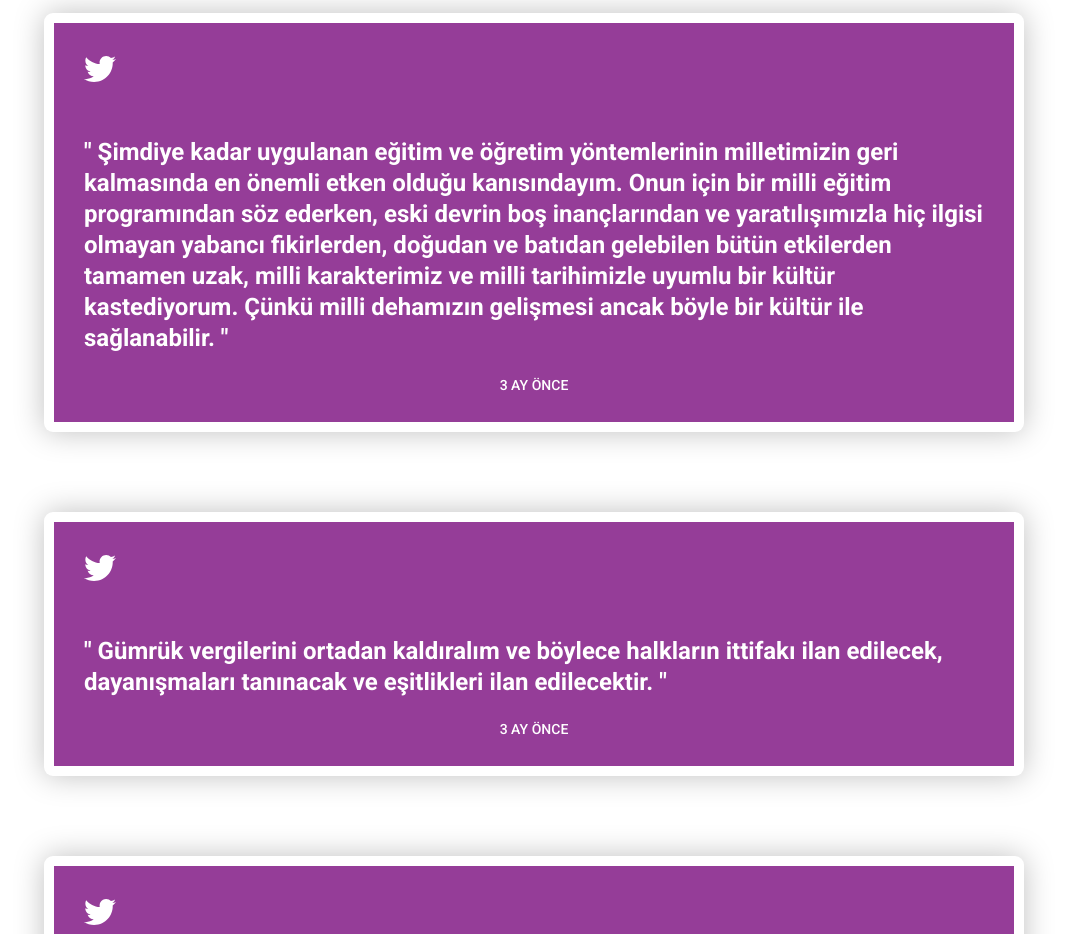
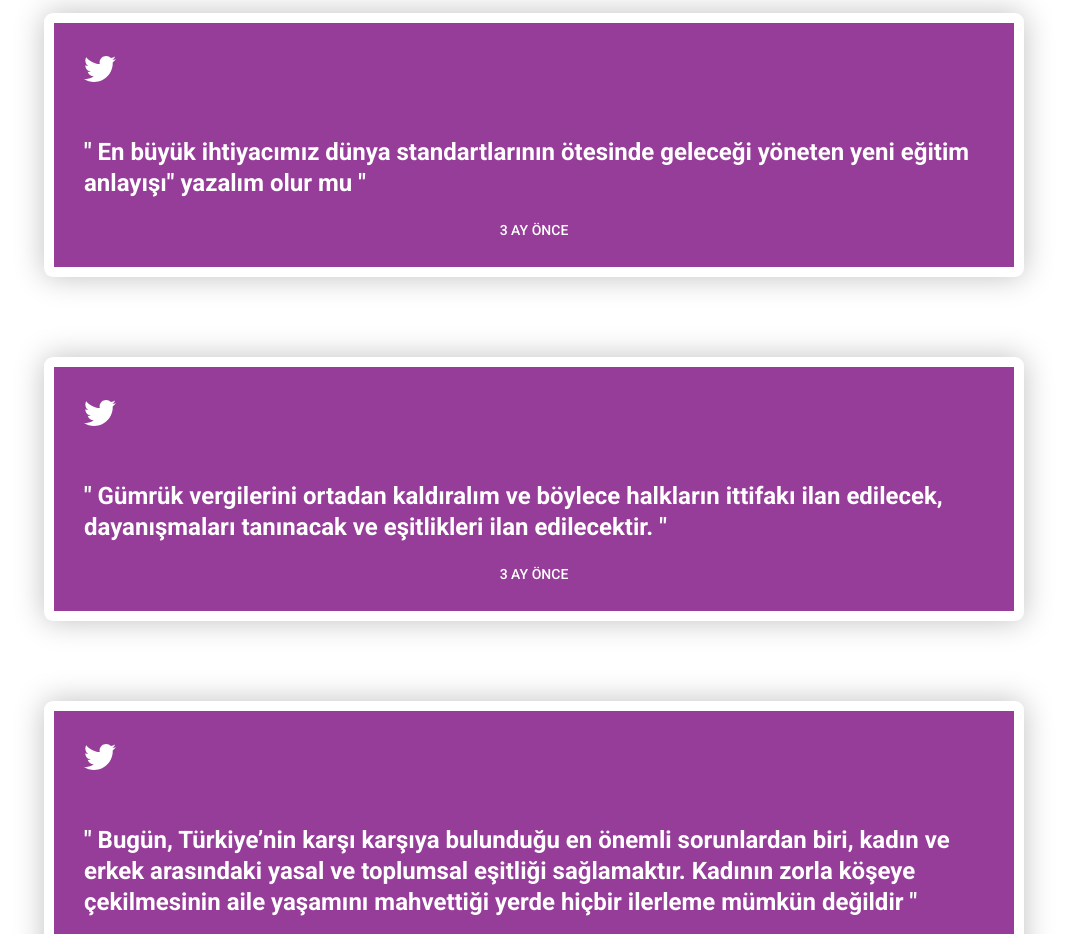
Before and after one commit to kamrankamilli/political-candidate, a React (Create React App) app: page / in a window 1280 px wide. Shown: the part 1640-2574 px from the top of the page, without its empty margins (106-1173 px from the left). Built offline with nearby package versions, Linux system fonts and the light colour scheme.

Commit message:
Update LandingPage.js

```diff
--- a/src/pages/LandingPage.js
+++ b/src/pages/LandingPage.js
@@ -9,7 +9,7 @@ const twits = [
   },
   {
     id: "2",
-    text: '"  Şimdiye kadar uygulanan eğitim ve öğretim yöntemlerinin milletimizin geri kalmasında en önemli etken olduğu kanısındayım. Onun için bir milli eğitim programından söz ederken, eski devrin boş inançlarından ve yaratılışımızla hiç ilgisi olmayan yabancı fikirlerden, doğudan ve batıdan gelebilen bütün etkilerden tamamen uzak, milli karakterimiz ve milli tarihimizle uyumlu bir kültür kastediyorum. Çünkü milli dehamızın gelişmesi ancak böyle bir kültür ile sağlanabilir. "',
+    text: '" En büyük ihtiyacımız dünya standartlarının ötesinde geleceği yöneten yeni eğitim anlayışı" yazalım olur mu "',
     createdAt: "Mon Oct 15 00:13:42 +0300 2022",
   },
   {
```
